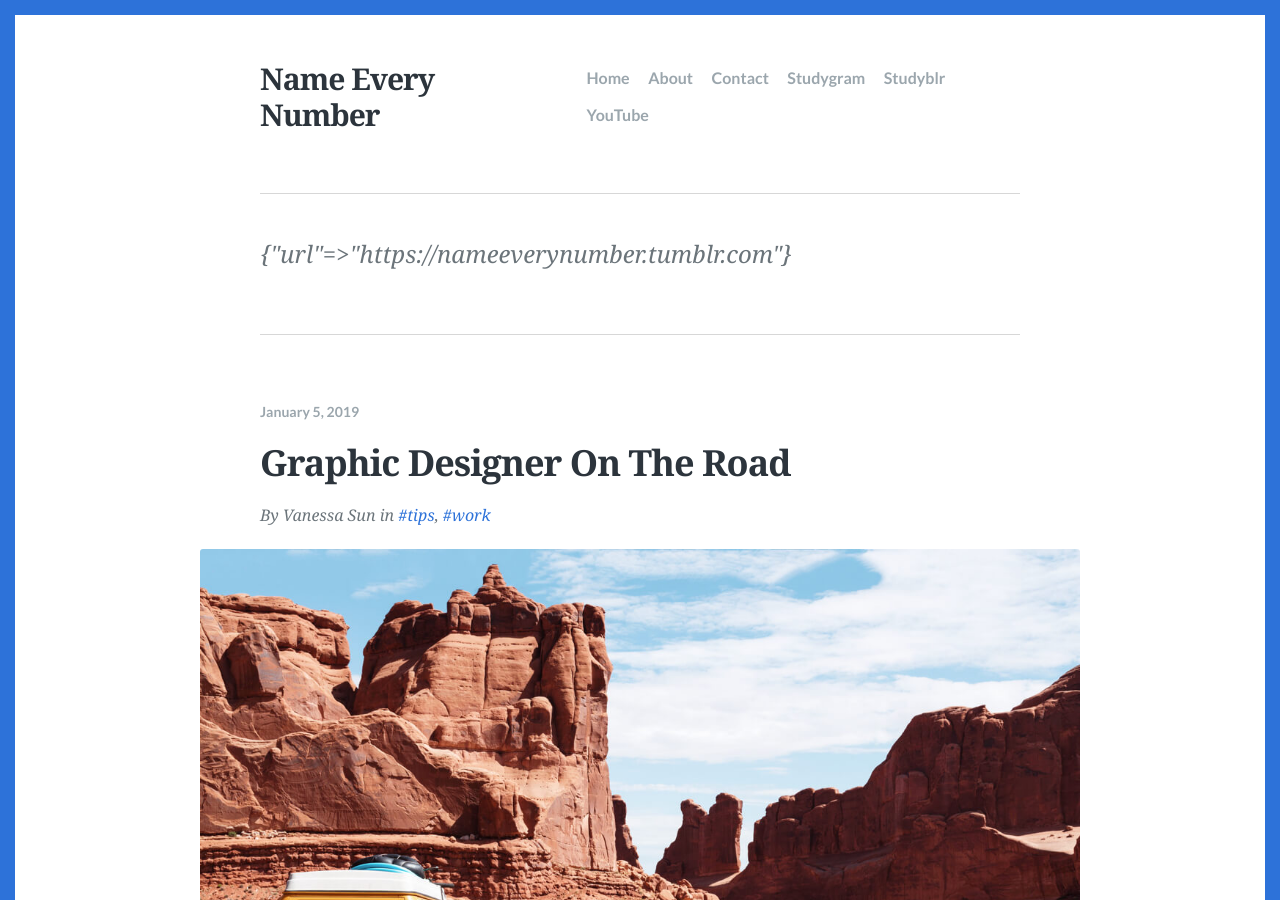
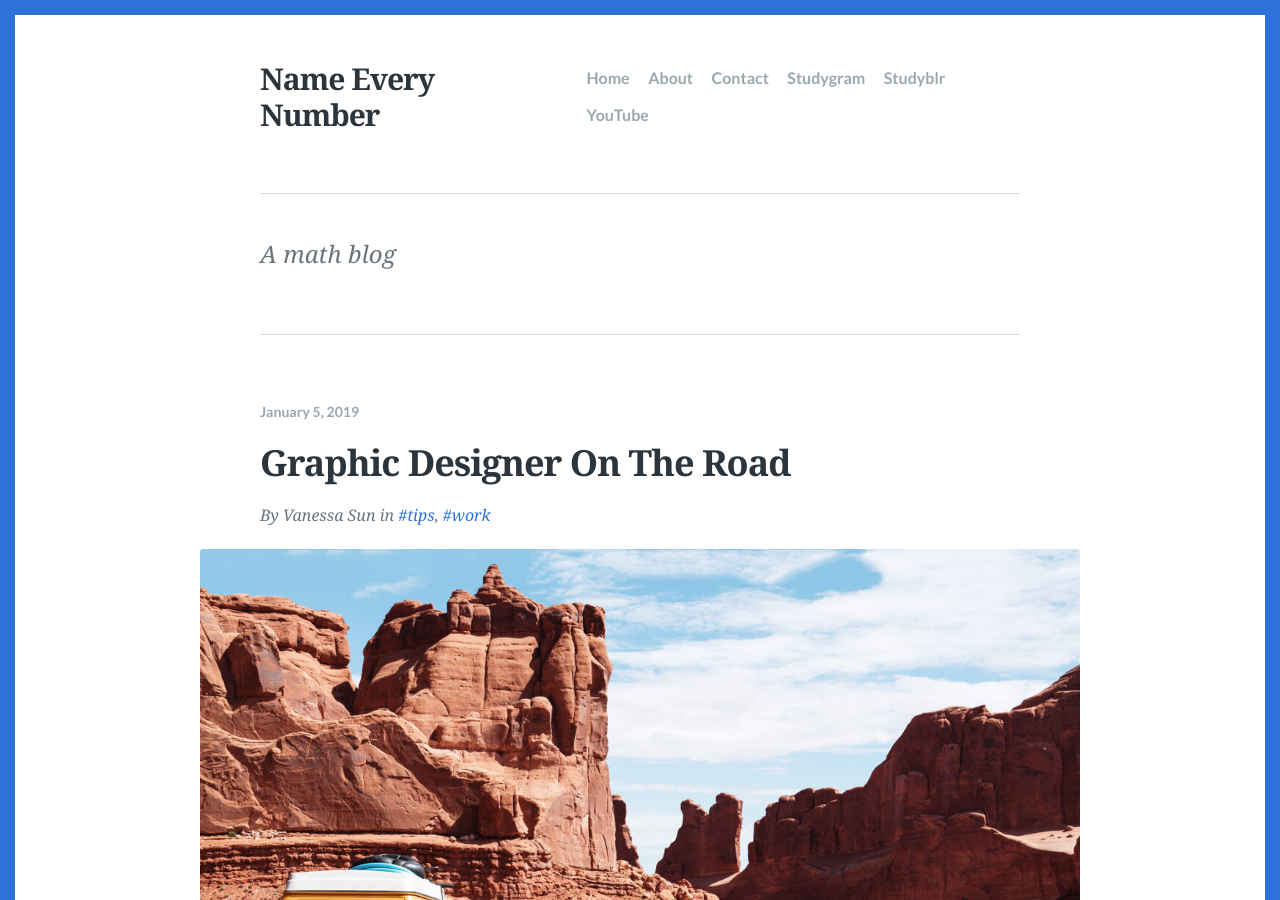
Before and after one commit to vanessasun64/NameEveryNumber, a Jekyll site: the page built from index.html, in a window 1280 px wide and 900 px high. Built offline with Jekyll 4.4.1, drawn with Linux system fonts in a browser that asks for light colours; some web fonts are replaced; the list of posts is cut into pages by our own code.

Commit message:
Update _config.yml

```diff
--- a/_config.yml
+++ b/_config.yml
@@ -1,8 +1,7 @@
 accent_color: '#2d72d9'
 lang: en-US
 title: Name Every Number
-description:
-    url: 'https://nameeverynumber.tumblr.com'
+description: 'A math blog'
 baseurl: ''
 url: 'https://nameeverynumber-01e4a.netlify.com/'
 permalink: '/:title'
```
